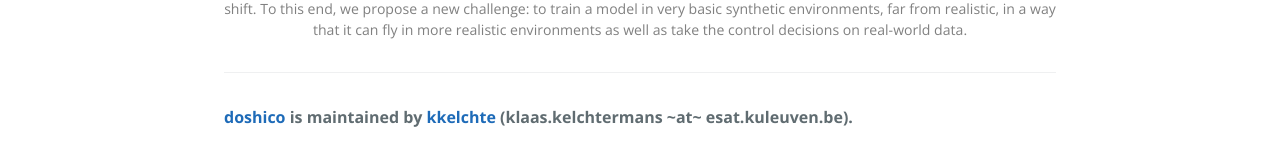
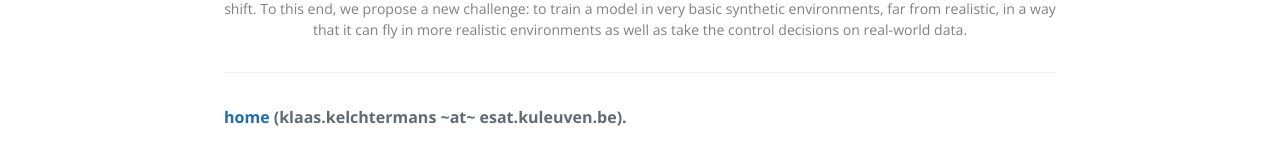
Before and after one commit to kkelchte/doshico, a Jekyll site: the page built from what.md, in a window 1280 px wide. Shown: the part 2210-2368 px from the top of the page. Built offline with Jekyll 4.4.1, drawn with Linux system fonts in a browser that asks for light colours.

Commit message:
clean up try

```diff
--- a/_layouts/default.html
+++ b/_layouts/default.html
@@ -22,7 +22,7 @@
 
       <footer class="site-footer">
         {% if site.github.is_project_page %}
-          <span class="site-footer-owner"><!-- <a href="{{ site.github.repository_url }}">{{ site.github.repository_name }}</a> --> <a href="{{ site.url }}">{{ site.github.repository_name }}</a> is maintained by <a href="http://homes.esat.kuleuven.be/~kkelchte">{{ site.github.owner_name }}</a> (klaas.kelchtermans ~at~ esat.kuleuven.be).</span>
+          <span class="site-footer-owner"><!-- <a href="{{ site.github.repository_url }}">{{ site.github.repository_name }}</a> --> <a href="{{ site.baseurl }}">{{ site.github.repository_name }}</a> is maintained by <a href="http://homes.esat.kuleuven.be/~kkelchte">{{ site.github.owner_name }}</a> (klaas.kelchtermans ~at~ esat.kuleuven.be).</span>
         {% endif %}
         <!-- <a href="{{ site.url }}">HOME</a> -->
         <!-- <span class="site-footer-credits">This page was generated by <a href="https://pages.github.com">GitHub Pages</a>.</span> -->
--- a/_layouts/post.html
+++ b/_layouts/post.html
@@ -21,11 +21,7 @@
       {{ content }}
 
       <footer class="site-footer">
-        {% if site.github.is_project_page %}
-          <span class="site-footer-owner"><!-- <a href="{{ site.github.repository_url }}">{{ site.github.repository_name }}</a> --> <a href="{{ site.url }}">{{ site.github.repository_name }}</a> is maintained by <a href="http://homes.esat.kuleuven.be/~kkelchte">{{ site.github.owner_name }}</a> (klaas.kelchtermans ~at~ esat.kuleuven.be).</span>
-        {% endif %}
-        <!-- <a href="{{ site.url }}">HOME</a> -->
-        <!-- <span class="site-footer-credits">This page was generated by <a href="https://pages.github.com">GitHub Pages</a>.</span> -->
+          <span class="site-footer-owner"><a href="{{ site.baseurl | absolute_url }}">home</a> (klaas.kelchtermans ~at~ esat.kuleuven.be).</span>
       </footer>
     </section>
 
```
